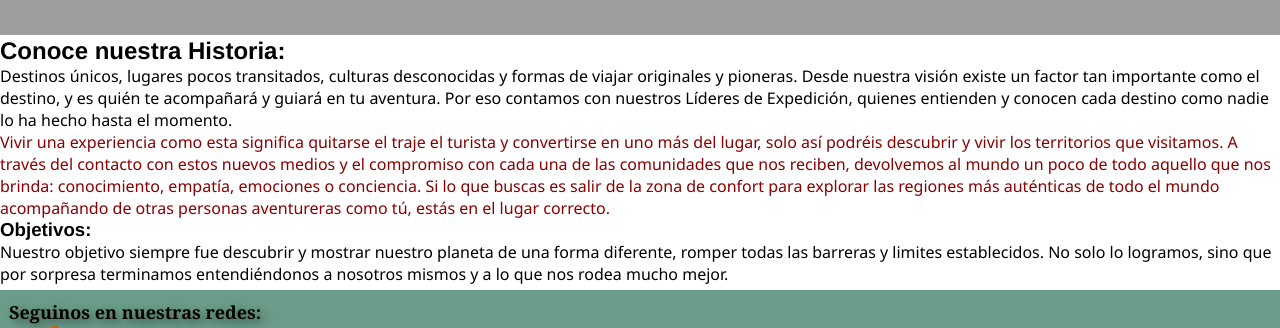
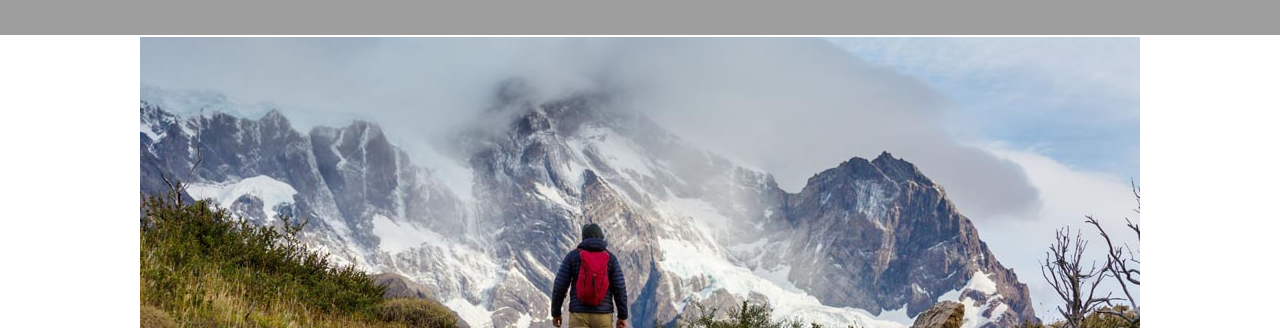
Before and after one commit to lucianob133/2da-entregaBiancoLuciano, a plain HTML site: page index.html in a window 1280 px wide. Shown: the part 319-647 px from the top of the page. Drawn offline with Linux system fonts and the light colour scheme; the site is published under a folder, as on GitHub Pages, so addresses that start at the root find nothing.

Commit message:
Update index.html

```diff
--- a/index.html
+++ b/index.html
@@ -62,7 +62,7 @@
             <h2 class="titulo-h2-home"> Hace el viaje de tus sueños</h2>
         </section>
         <section class="imagenes"> <!--banner 2, para que no toque el fondo de pantalla del 1-->
-            <img src="/imagenes/Santa-Cruz-El-Chalten-Galyna-Andrushko-123rf.jpg" alt="">
+            <img src="./imagenes/Santa-Cruz-El-Chalten-Galyna-Andrushko-123rf.jpg" alt="">
         </section>
 
         <section> <!-- SECCION HISTORICA-->
```
